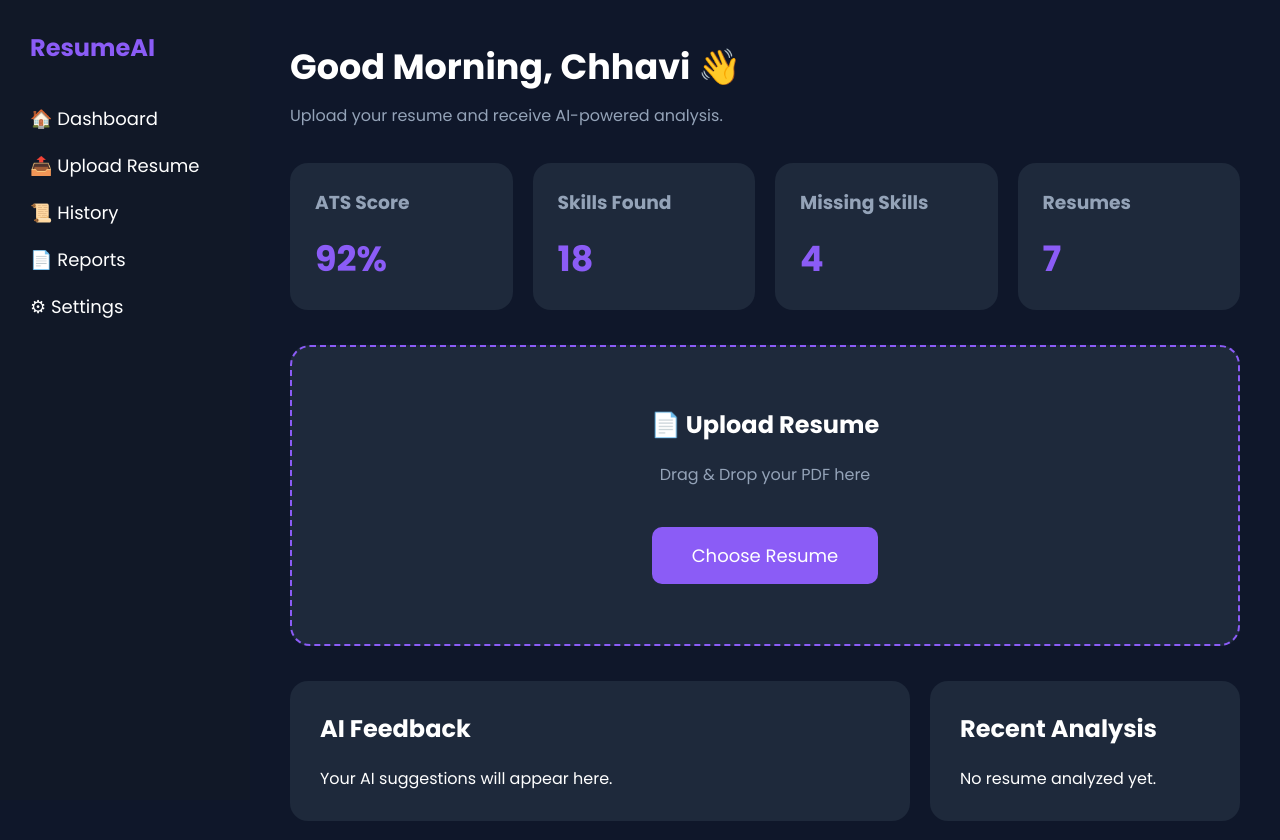
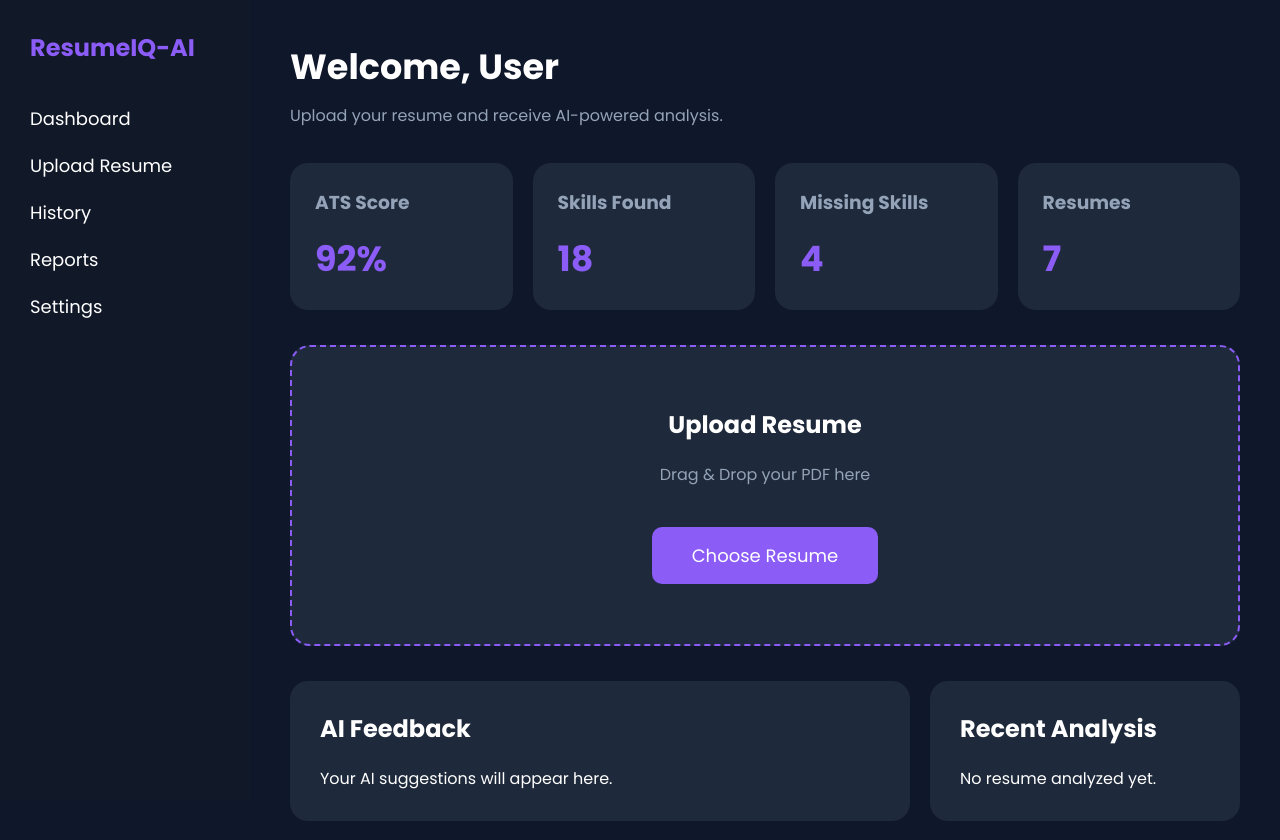
Before and after one commit to jainchhavi23/ResumeIQ-AI, a Flask app: page / in a window 1280 px wide. Shown: the top 840 px of the page. Run offline with Flask 3, Linux system fonts and the light colour scheme; some libraries are stand-ins or nearby versions.

Commit message:
Initial Project Setup

```diff
--- a/templates/base.html
+++ b/templates/base.html
@@ -16,13 +16,13 @@
 
 <div class="sidebar">
 
-    <h2>ResumeAI</h2>
+    <h2>ResumeIQ-AI</h2>
 
-    <a href="/">🏠 Dashboard</a>
-    <a href="#">📤 Upload Resume</a>
-    <a href="#">📜 History</a>
-    <a href="#">📄 Reports</a>
-    <a href="#">⚙ Settings</a>
+    <a href="/"> Dashboard</a>
+    <a href="#"> Upload Resume</a>
+    <a href="#"> History</a>
+    <a href="#">Reports</a>
+    <a href="#"> Settings</a>
 
 </div>
 
--- a/templates/dashboard.html
+++ b/templates/dashboard.html
@@ -3,7 +3,7 @@
 {% block content %}
 
 <div class="top-bar">
-    <h1>Good Morning, Chhavi 👋</h1>
+    <h1>Welcome, User </h1>
     <p>Upload your resume and receive AI-powered analysis.</p>
 </div>
 
@@ -35,7 +35,7 @@
 
     <div class="upload-area">
 
-        <h2>📄 Upload Resume</h2>
+        <h2> Upload Resume</h2>
 
         <p>Drag & Drop your PDF here</p>
 
--- a/templates/upload.html
+++ b/templates/upload.html
@@ -10,7 +10,7 @@
 
         <div class="drop-box">
 
-            <h2>📄 Upload Resume</h2>
+            <h2>Upload Resume</h2>
 
             <input
                 type="file"
```
